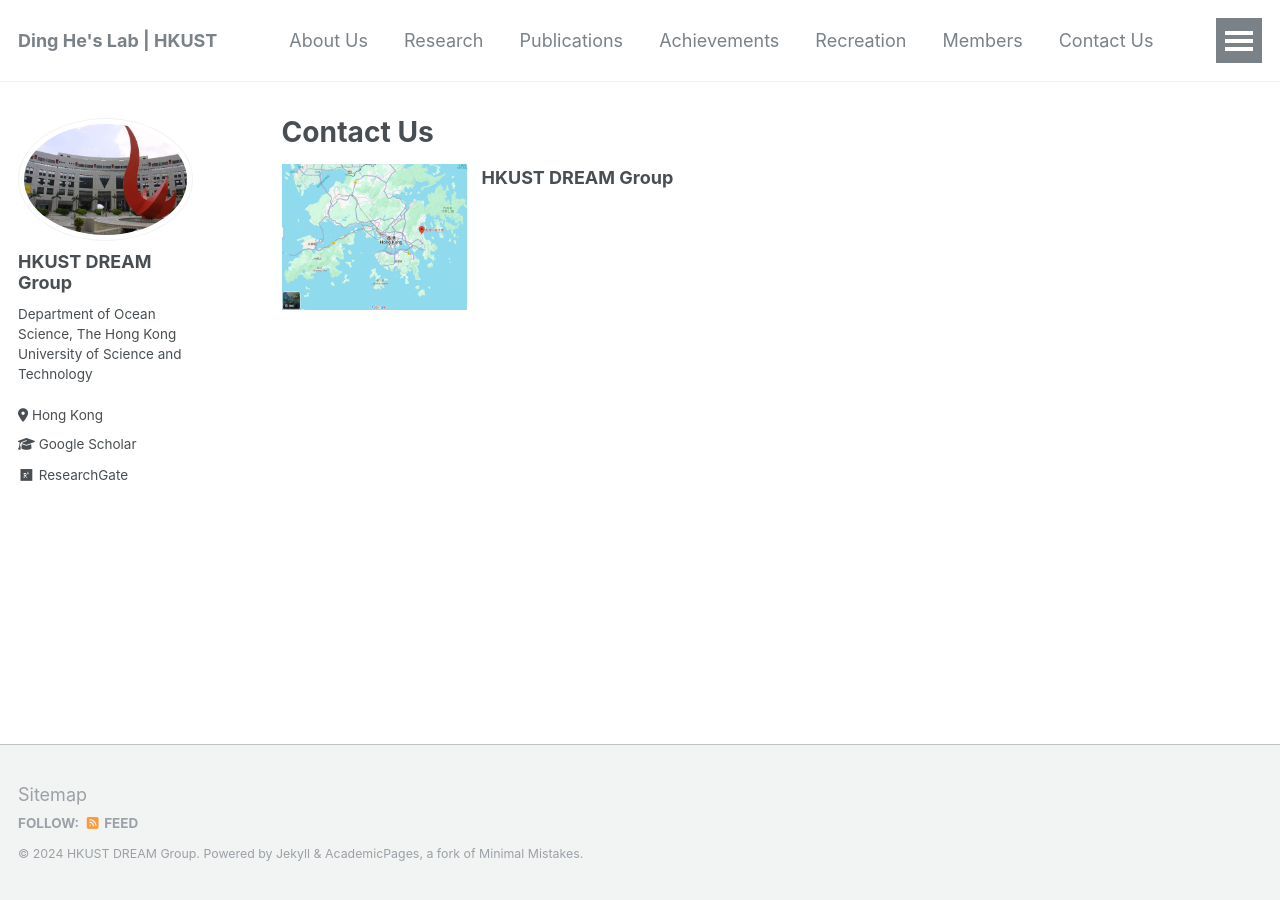
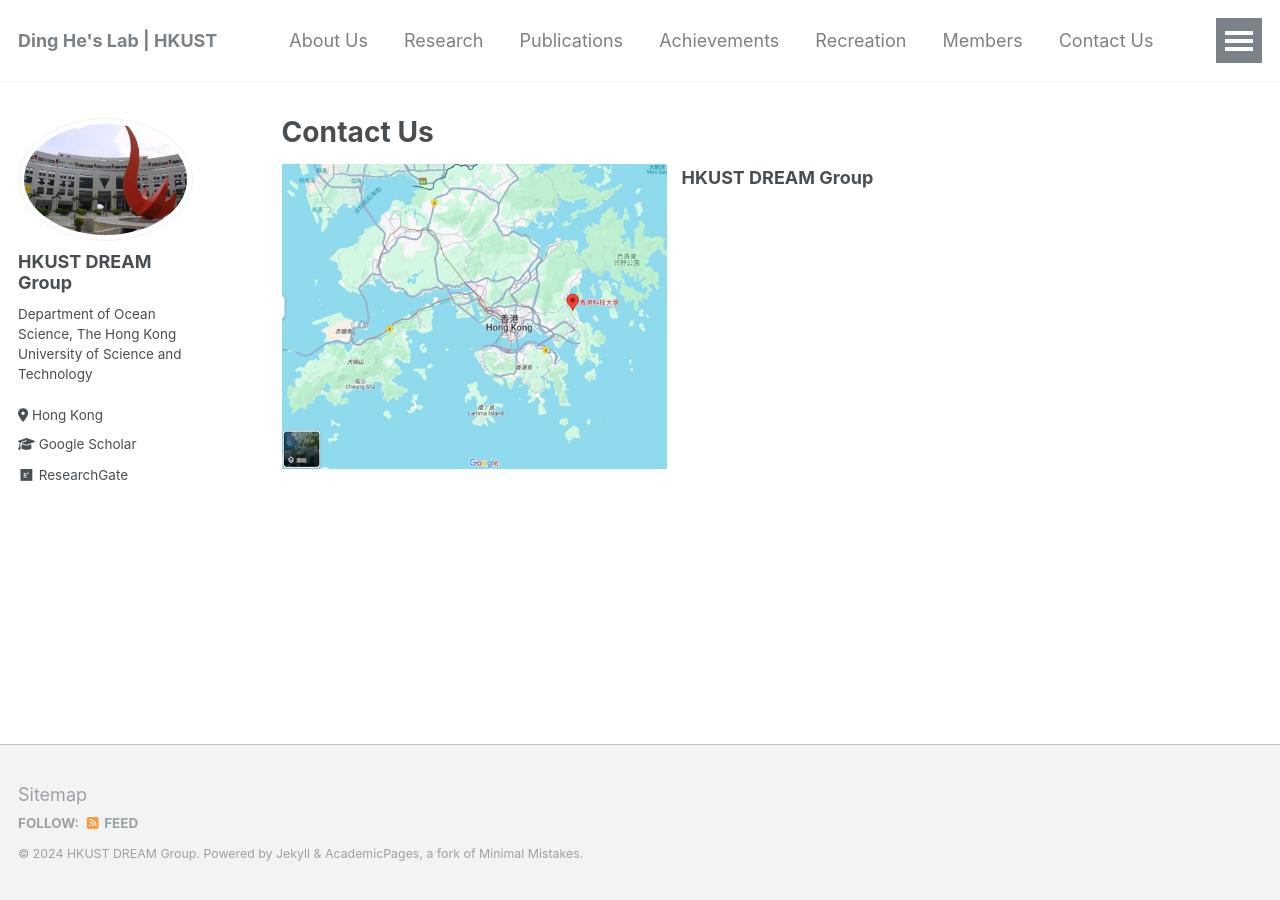
Before and after one commit to hkustDingHe/hkustDingHe.github.io, a Jekyll site: the page built from _pages/contact.md, in a window 1280 px wide. Built offline with Jekyll 4.4.1, drawn with Linux system fonts in a browser that asks for light colours.

Commit message:
Update contact.md

```diff
--- a/_pages/contact.md
+++ b/_pages/contact.md
@@ -8,5 +8,5 @@
 
 {% include base_path %}
 
-**HKUST DREAM Group** <img style="float: left; padding-right: 15px;" src="/images/location.png" width="200">
+**HKUST DREAM Group** <img style="float: left; padding-right: 15px;" src="/images/location.png" width="400">
 <br>
```
